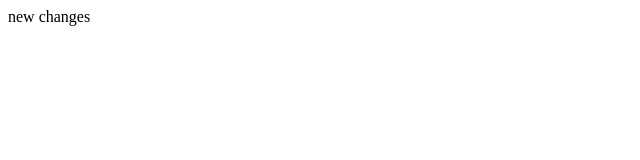
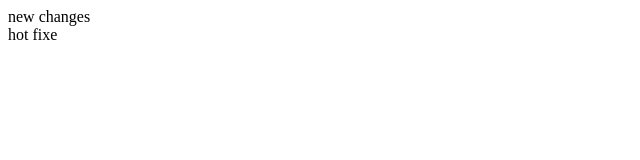
Before and after one commit to sijoxavier89/gitassignment, a plain HTML site: page index.html in a window 1280 px wide. Shown: the full height of the page, 0-640 px from the left. Drawn offline with Linux system fonts and the light colour scheme.

Commit message:
hotfix commited

```diff
--- a/index.html
+++ b/index.html
@@ -1,3 +1,4 @@
 <html>
 new changes
+<div>hot fixe</div>
 </html>
```
